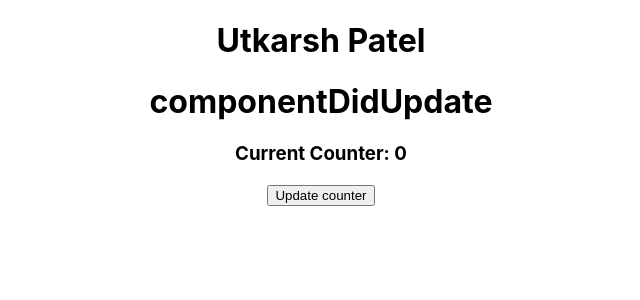
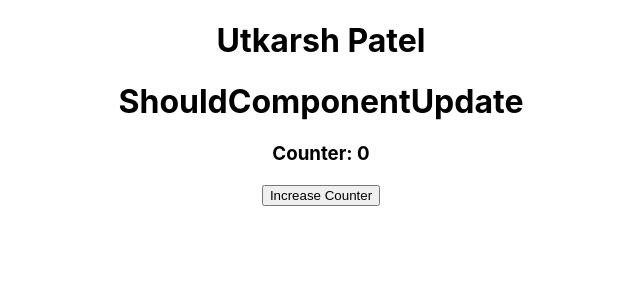
Before and after one commit to UtkarshPatel9934/React.js, a React (Create React App) app in the folder reactapp/: page / in a window 1280 px wide. Shown: the top 300 px of the page, without its empty margins (319-959 px from the left). Built offline with nearby package versions, Linux system fonts and the light colour scheme.

Commit message:
shouldComponentUpdate Life Cycle Method

```diff
--- a/reactapp/src/App.js
+++ b/reactapp/src/App.js
@@ -64,7 +64,8 @@ import './App.css';
 
 
 // import ComponentDidMount from './ComponentDidMount'
-import ComponentDidUpdate from './ComponentDidUpdate'
+// import ComponentDidUpdate from './ComponentDidUpdate'
+import ShouldComponentUpdate from './ShouldComponentUpdate'
 
 function App() {
   return (
@@ -151,7 +152,9 @@ function App() {
 
     {/* <ComponentDidMount></ComponentDidMount> */}
 
-    <ComponentDidUpdate></ComponentDidUpdate>
+    {/* <ComponentDidUpdate></ComponentDidUpdate> */}
+
+    <ShouldComponentUpdate></ShouldComponentUpdate>
 
     </div>
   );
--- /dev/null
+++ b/reactapp/src/ShouldComponentUpdate.js
@@ -0,0 +1,52 @@
+import React, { Component } from 'react'
+
+export default class ShouldComponentUpdate extends Component {
+
+	constructor()
+	{
+		super();
+		console.log('constructor');
+
+		this.state = {
+			counter: 0
+		}
+	}
+
+	shouldComponentUpdate()
+	{
+		// This prevents render
+		// Note: here we get the actual updated value of counter
+		// but it block the render to call and update the whole HTML
+		console.log('shouldComponentUpdate', this.state.counter)
+
+		/* Note: by default the retuen is nothing and this we get an error */
+
+		// if we return false it will not render our component upon state or props update
+		// return false
+
+		// if we return true it will  render our component upon state or props update
+		// return true;
+
+		if(this.state.counter <= 2)
+		{
+			return false
+		}
+		else
+		{
+			return true
+		}
+
+	}
+
+  render() {
+	console.log('render');
+    return (
+      <div>
+	<h1>ShouldComponentUpdate</h1>
+	<h3>Counter: {this.state.counter}</h3>
+
+	<button onClick={()=>{this.setState({counter: this.state.counter +1})}}>Increase Counter</button>
+      </div>
+    )
+  }
+}
```
Also changed, not shown: 1 other file (tests, documents, lock files or other folders).
